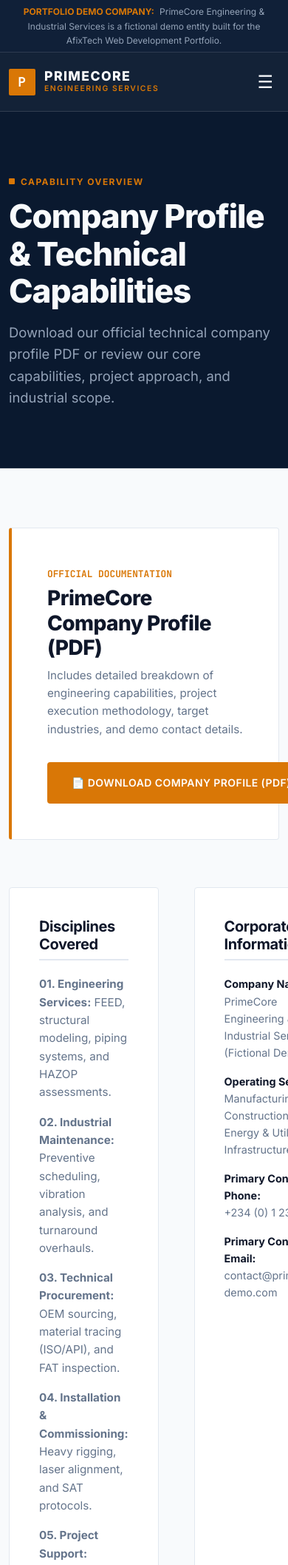
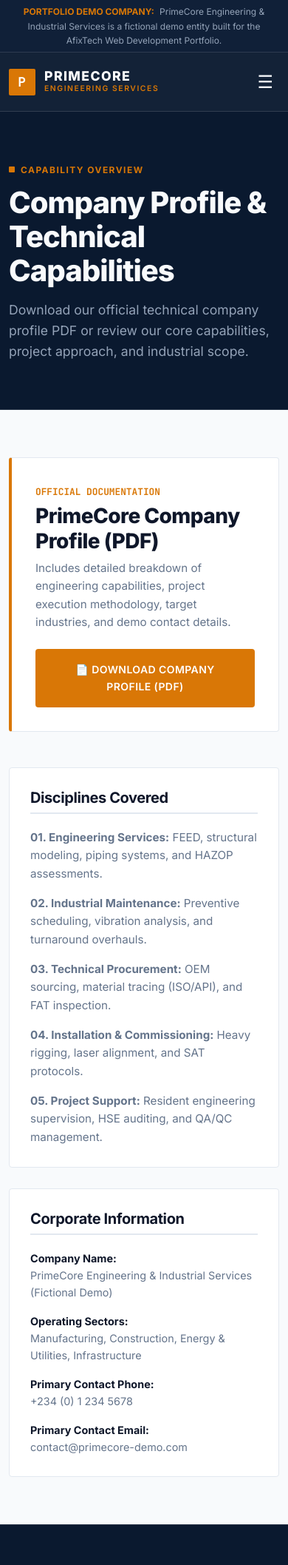
Before and after one commit to quantumdemo/project2, a Flask app: page /company-profile in a window 390 px wide. Shown: the top 2115 px of the page at 74% size. Run offline with Flask 3, Linux system fonts and the light colour scheme; data that the repository does not hold is empty.

Commit message:
Fix mobile responsive typography and CSS layout rules for PrimeCore corporate website
- Remove disruptive inline word-break overrides from templates
- Implement clean, responsive layout classes in CSS (style.css, industries.html, company_profile.html)
- Ensure fluid container wrapping and natural word boundary breaks on small mobile viewports
- Pass all visual checks and code review validation

Co-authored-by: quantumdemo <105062689+quantumdemo@users.noreply.github.com>

```diff
--- a/app/static/css/style.css
+++ b/app/static/css/style.css
@@ -75,12 +75,20 @@ main {
   overflow-x: hidden;
 }
 
-/* Typography Defaults */
+/* Typography Defaults & Word Wrapping Rules */
 h1, h2, h3, h4, h5, h6 {
   font-weight: 700;
   line-height: 1.2;
   color: var(--text-main);
   letter-spacing: -0.02em;
+  overflow-wrap: break-word;
+  word-break: normal;
+}
+
+p, li, span, div, a {
+  overflow-wrap: break-word;
+  word-break: normal;
+  hyphens: manual;
 }
 
 p {
@@ -199,7 +207,8 @@ ul, ol {
   cursor: pointer;
   transition: all var(--transition-normal);
   border: 1px solid transparent;
-  white-space: nowrap;
+  white-space: normal;
+  text-align: center;
 }
 
 .btn-primary {
@@ -503,14 +512,50 @@ ul, ol {
 .case-study-layout {
   display: grid;
   grid-template-columns: minmax(0, 2.2fr) minmax(0, 1fr);
-  gap: 3.5rem;
+  gap: 2.5rem;
 }
 
 @media (max-width: 992px) {
   .case-study-layout {
     grid-template-columns: 1fr;
-    gap: 2.5rem;
+    gap: 1.5rem;
   }
+}
+
+.industry-card-layout {
+  background-color: var(--bg-light-card);
+  border: 1px solid var(--border-light);
+  border-radius: var(--radius-sm);
+  scroll-margin-top: 100px;
+}
+
+.industry-card-content {
+  padding: 1.75rem;
+  min-width: 0;
+}
+
+.industry-card-sidebar {
+  background-color: var(--bg-surface);
+  padding: 1.75rem;
+  color: var(--text-inverse);
+  display: flex;
+  flex-direction: column;
+  justify-content: space-between;
+  min-width: 0;
+}
+
+.pdf-download-card {
+  background-color: var(--bg-light-card);
+  border: 1px solid var(--border-light);
+  border-left: 4px solid var(--accent-amber);
+  padding: 2rem;
+  display: flex;
+  align-items: center;
+  justify-content: space-between;
+  flex-wrap: wrap;
+  gap: 1.5rem;
+  margin-bottom: 3rem;
+  border-radius: var(--radius-sm);
 }
 
 .key-caps-grid {
--- a/app/templates/pages/company_profile.html
+++ b/app/templates/pages/company_profile.html
@@ -3,21 +3,21 @@
 {% block title %}Company Profile | PrimeCore Engineering Services{% endblock %}
 
 {% block content %}
-<section style="background-color: var(--bg-dark); color: var(--text-inverse); padding: 5rem 0; border-bottom: 1px solid var(--border-dark);">
+<section style="background-color: var(--bg-dark); color: var(--text-inverse); padding: 4rem 0; border-bottom: 1px solid var(--border-dark);">
   <div class="container">
     <div class="tech-tag tech-tag-dark">CAPABILITY OVERVIEW</div>
-    <h1 class="section-title section-title-dark" style="font-size: 2.75rem;">Company Profile & Technical Capabilities</h1>
-    <p class="section-subtitle section-subtitle-dark" style="font-size: 1.15rem;">
+    <h1 class="section-title section-title-dark" style="font-size: 2.5rem;">Company Profile & Technical Capabilities</h1>
+    <p class="section-subtitle section-subtitle-dark" style="font-size: 1.1rem;">
       Download our official technical company profile PDF or review our core capabilities, project approach, and industrial scope.
     </p>
   </div>
 </section>
 
-<section style="padding: 5rem 0; background-color: var(--bg-light);">
+<section style="padding: 4rem 0; background-color: var(--bg-light);">
   <div class="container">
     <!-- PDF Download Card -->
-    <div style="background-color: var(--bg-light-card); border: 1px solid var(--border-light); border-left: 4px solid var(--accent-amber); padding: 3rem; display: flex; align-items: center; justify-content: space-between; flex-wrap: wrap; gap: 2rem; margin-bottom: 4rem; border-radius: var(--radius-sm);" class="reveal-on-scroll">
-      <div>
+    <div class="pdf-download-card reveal-on-scroll">
+      <div style="min-width: 0; flex: 1 1 280px;">
         <span style="font-family: var(--font-family-mono); font-size: 0.8rem; font-weight: 700; color: var(--accent-amber); text-transform: uppercase;">OFFICIAL DOCUMENTATION</span>
         <h2 style="font-size: 1.75rem; font-weight: 800; color: var(--text-main); margin-top: 0.25rem; margin-bottom: 0.5rem;">PrimeCore Company Profile (PDF)</h2>
         <p style="font-size: 0.95rem; color: var(--text-muted); max-width: 600px;">
@@ -25,18 +25,18 @@
         </p>
       </div>
 
-      <div>
-        <a href="{{ url_for('main.download_company_profile') }}" class="btn btn-primary" style="padding: 1rem 2rem;">
+      <div style="min-width: 0; flex: 1 1 auto; width: 100%;">
+        <a href="{{ url_for('main.download_company_profile') }}" class="btn btn-primary" style="padding: 1rem 1.5rem; width: 100%;">
           &#128196; Download Company Profile (PDF)
         </a>
       </div>
     </div>
 
     <!-- Summary Layout -->
-    <div style="display: grid; grid-template-columns: 1fr 1fr; gap: 3rem;">
-      <div style="background-color: var(--bg-light-card); border: 1px solid var(--border-light); padding: 2.5rem; border-radius: var(--radius-sm);">
+    <div class="project-grid-2col">
+      <div style="background-color: var(--bg-light-card); border: 1px solid var(--border-light); padding: 1.75rem; border-radius: var(--radius-sm); min-width: 0;">
         <h3 style="font-size: 1.25rem; font-weight: 700; color: var(--text-main); margin-bottom: 1.25rem; border-bottom: 2px solid var(--border-light); padding-bottom: 0.5rem;">Disciplines Covered</h3>
-        <ul style="display: flex; flex-direction: column; gap: 1rem; font-size: 0.95rem; color: var(--text-muted);">
+        <ul style="display: flex; flex-direction: column; gap: 1rem; font-size: 0.95rem; color: var(--text-muted); padding-left: 0; list-style: none;">
           <li><strong>01. Engineering Services:</strong> FEED, structural modeling, piping systems, and HAZOP assessments.</li>
           <li><strong>02. Industrial Maintenance:</strong> Preventive scheduling, vibration analysis, and turnaround overhauls.</li>
           <li><strong>03. Technical Procurement:</strong> OEM sourcing, material tracing (ISO/API), and FAT inspection.</li>
@@ -45,7 +45,7 @@
         </ul>
       </div>
 
-      <div style="background-color: var(--bg-light-card); border: 1px solid var(--border-light); padding: 2.5rem; border-radius: var(--radius-sm);">
+      <div style="background-color: var(--bg-light-card); border: 1px solid var(--border-light); padding: 1.75rem; border-radius: var(--radius-sm); min-width: 0;">
         <h3 style="font-size: 1.25rem; font-weight: 700; color: var(--text-main); margin-bottom: 1.25rem; border-bottom: 2px solid var(--border-light); padding-bottom: 0.5rem;">Corporate Information</h3>
         <div style="display: flex; flex-direction: column; gap: 1rem; font-size: 0.9rem; color: var(--text-muted);">
           <div>
```
Also changed, not shown: app/templates/pages/industries.html (+11 -9 lines).
